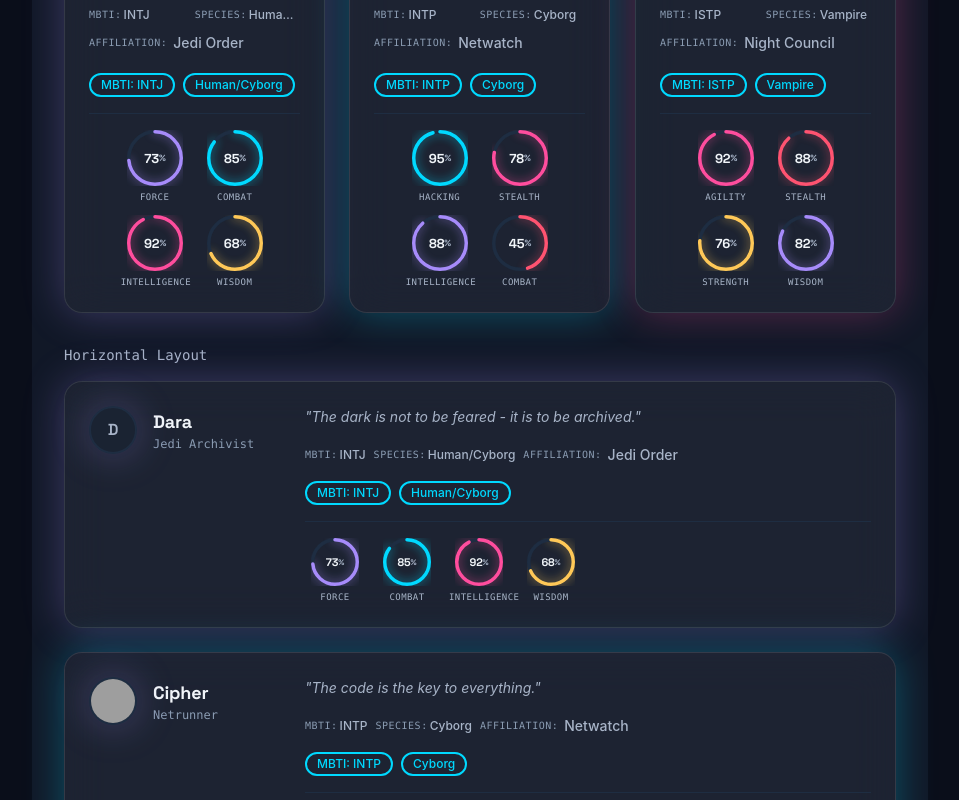
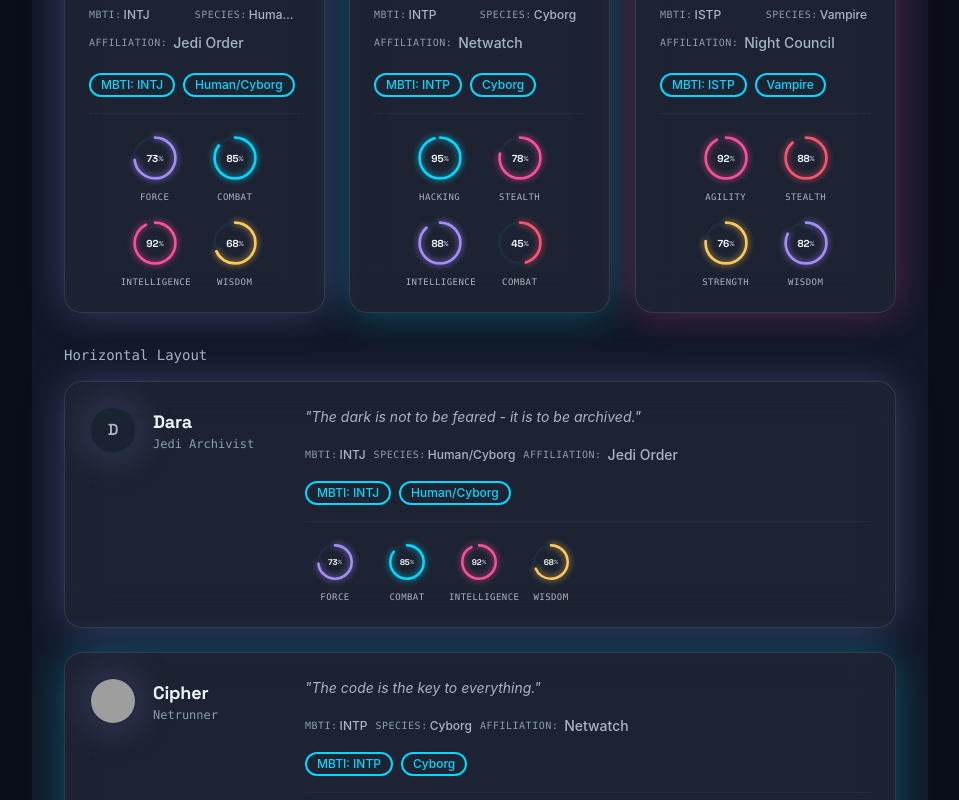
Before and after one commit to idarigan/dara-ui, a React (Vite) app: page / in a window 1280 px wide. Shown: the part 10960-11760 px from the top of the page, without its empty margins (160-1119 px from the left). Built offline with nearby package versions, Linux system fonts and the light colour scheme; grey boxes are pictures that could not be loaded; a web font is replaced by a local one.

Commit message:
fix(CharacterCard): soft circular glow that follows the progress arc - Expand SVG viewBox with padding so blur is no longer clipped into a square - Keep glow strokeDasharray identical to the arc so it only lights the colored portion - overflow visible + lighter blur for a clean ring glow

```diff
--- a/src/components/CharacterCard/CharacterCard.tsx
+++ b/src/components/CharacterCard/CharacterCard.tsx
@@ -163,7 +163,12 @@
     const center = size / 2;
     const itemWidth = isHorizontal ? 60 : 68;
 
-    // Resolve color for the stroke attribute (Tailwind stroke-* classes are flaky on SVG)
+    // Extra padding so the blur has room
+    const pad = 8;
+    const svgSize = size + pad * 2;
+    const svgCenter = svgSize / 2;
+
+    // Resolve color for the stroke attribute
     const strokeColor =
       stat.color === "secondary"
         ? "var(--color-secondary)"
@@ -191,31 +196,35 @@
           <svg
             width={size}
             height={size}
-            viewBox={`0 0 ${size} ${size}`}
-            className="block"
+            viewBox={`0 0 ${svgSize} ${svgSize}`}
+            className="block overflow-visible"
             aria-hidden="true"
+            style={{ overflow: "visible" }}
           >
-            {/* Soft glow */}
+            {/* Soft glow – follows only the progress arc */}
             {percentage > 0 && (
               <circle
-                cx={center}
-                cy={center}
+                cx={svgCenter}
+                cy={svgCenter}
                 r={radius}
                 fill="none"
                 stroke={strokeColor}
-                strokeWidth={strokeWidth + 4}
+                strokeWidth={strokeWidth + 3}
                 strokeDasharray={circumference}
                 strokeDashoffset={offset}
                 strokeLinecap="round"
-                transform={`rotate(-90 ${center} ${center})`}
-                style={{ filter: "blur(5px)", opacity: 0.3 }}
+                transform={`rotate(-90 ${svgCenter} ${svgCenter})`}
+                style={{
+                  filter: "blur(4px)",
+                  opacity: 0.45,
+                }}
               />
             )}
 
             {/* Background track */}
             <circle
-              cx={center}
-              cy={center}
+              cx={svgCenter}
+              cy={svgCenter}
               r={radius}
               fill="none"
               stroke="var(--color-border-secondary)"
@@ -224,8 +233,8 @@
 
             {/* Progress arc */}
             <circle
-              cx={center}
-              cy={center}
+              cx={svgCenter}
+              cy={svgCenter}
               r={radius}
               fill="none"
               stroke={strokeColor}
@@ -233,14 +242,14 @@
               strokeDasharray={circumference}
               strokeDashoffset={offset}
               strokeLinecap="round"
-              transform={`rotate(-90 ${center} ${center})`}
+              transform={`rotate(-90 ${svgCenter} ${svgCenter})`}
               style={{ transition: "stroke-dashoffset 0.8s ease" }}
             />
 
             {/* Center value */}
             <text
-              x={center}
-              y={center}
+              x={svgCenter}
+              y={svgCenter}
               textAnchor="middle"
               dominantBaseline="central"
               className="font-heading font-bold"
```
